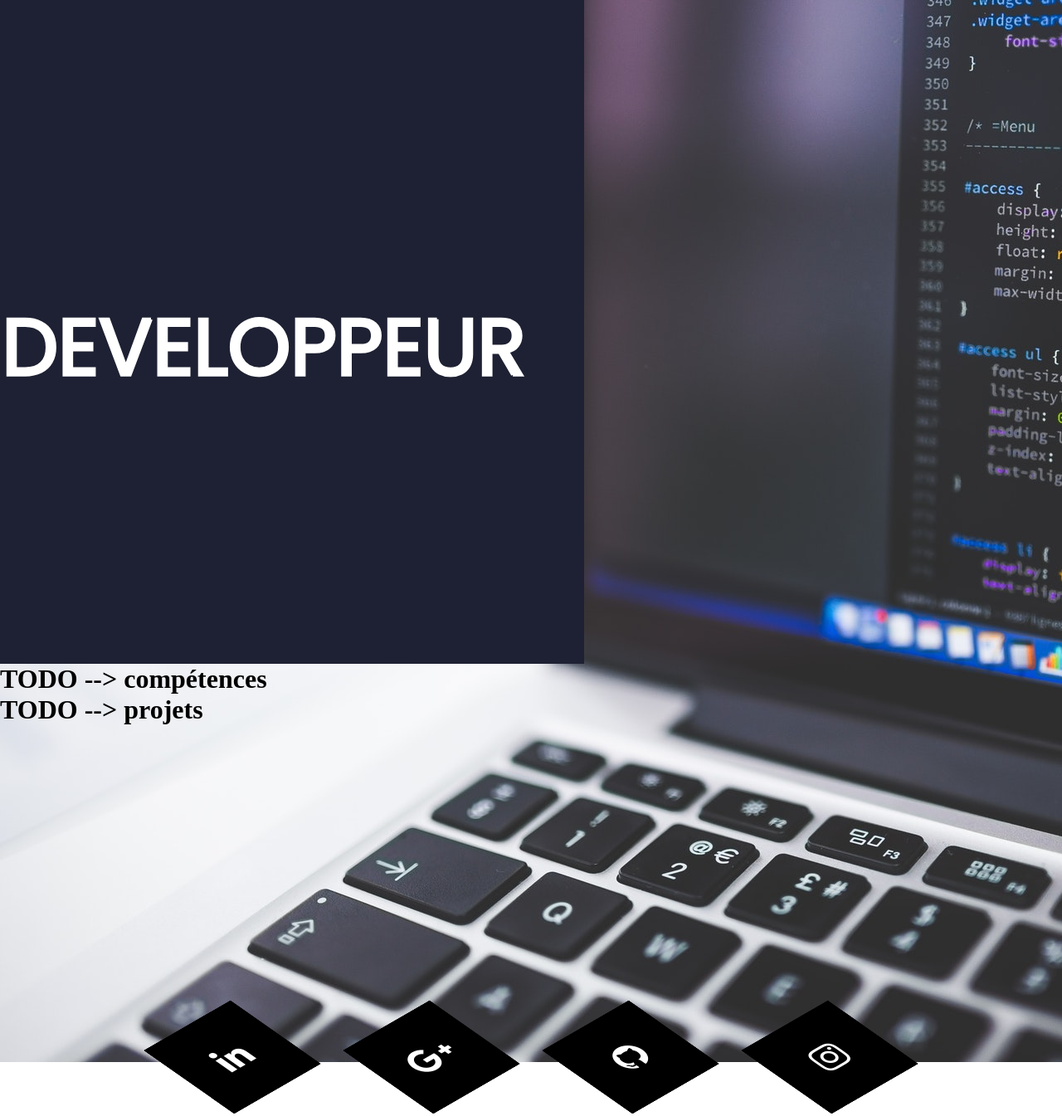
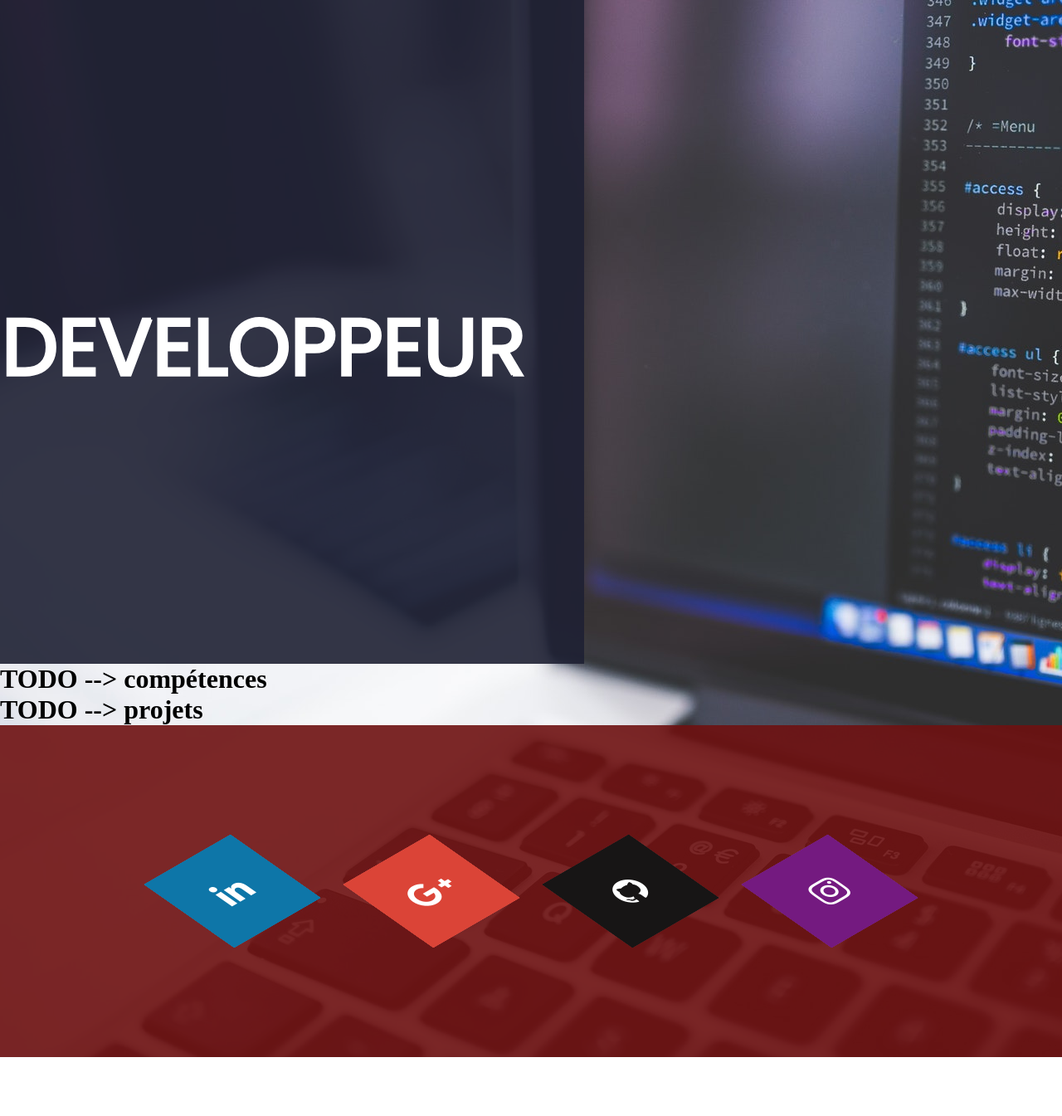
Before and after one commit to Sunoyr/SunoyrWeb, a website: page index.html in a window 1280 px wide. Shown: the whole page at 83% size. After the commit the page ends 1274 px from the top, so only its background shows below. Drawn offline with Linux system fonts and the light colour scheme.

Commit message:
Social media buttons

```diff
--- a/style.css
+++ b/style.css
@@ -104,14 +104,15 @@ body{
 .first-content {
     height: 100vh;
     width: 55vw;
-    background-color: rgb(30, 33, 51);
+    background-color: rgb(30, 33, 51,0.9);
 }
 
 .social-media {
     margin: 0;
     padding: 0;
-    height: 100vh;
+    height: 50vh;
     width: 100%;
+    background: rgba(110, 17, 17, 0.9);
     display: flex;
     align-items: center;
     justify-content: center;
@@ -148,3 +149,48 @@ body{
     color: #fff;
     font-size: 40px !important;
 }
+
+.social-media ul li:hover span {
+    box-shadow: -1px 1px 1px rgba(0, 0, 0, .1);
+}
+
+.social-media ul li:hover span:nth-child(5) {
+    transform: translate(60px, -60px);
+    opacity: 1;
+}
+
+.social-media ul li:hover span:nth-child(4) {
+    transform: translate(45px, -45px);
+    opacity: .8;
+}
+
+.social-media ul li:hover span:nth-child(3) {
+    transform: translate(30px, -30px);
+    opacity: .6;
+}
+
+.social-media ul li:hover span:nth-child(2) {
+    transform: translate(15px, -15px);
+    opacity: .4;
+}
+
+.social-media ul li:hover span:nth-child(1) {
+    transform: translate(0, 0);
+    opacity: .2;
+}
+
+.social-media ul li:nth-child(1) span {
+    background: #0e76a8;
+}
+
+.social-media ul li:nth-child(2) span {
+    background: #db4437;
+}
+
+.social-media ul li:nth-child(3) span {
+    background: #171515;
+}
+
+.social-media ul li:nth-child(4) span {
+    background: #741a80;
+}
```
